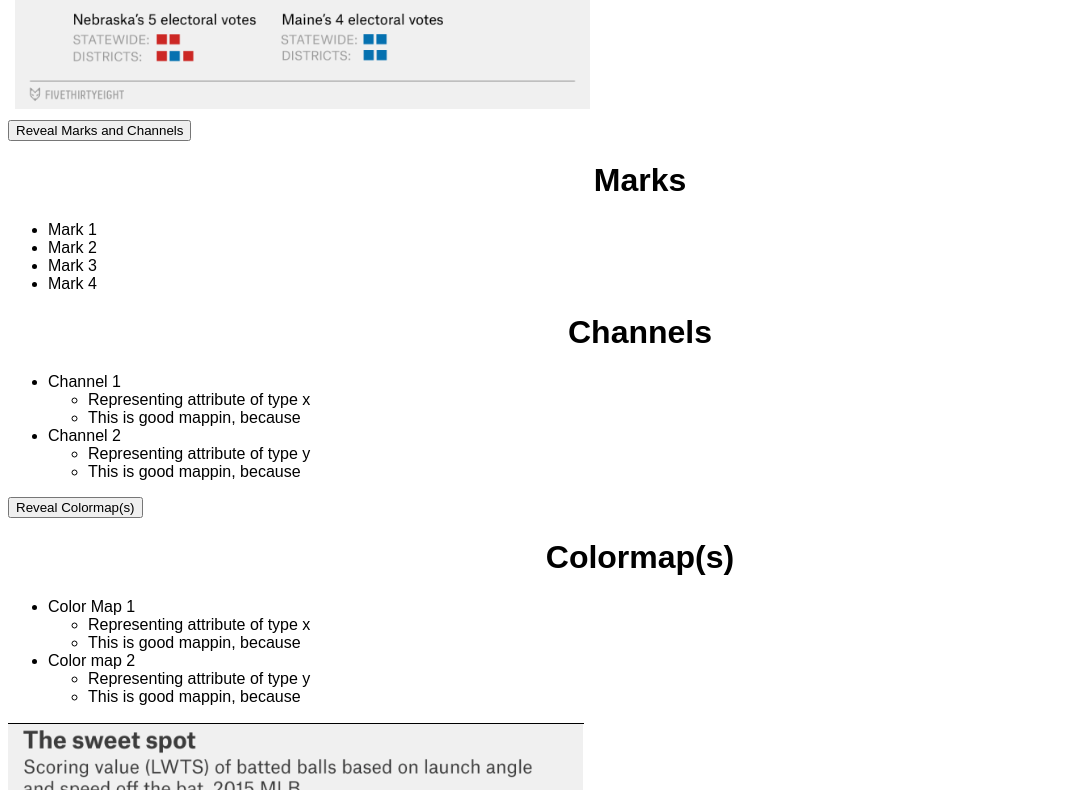
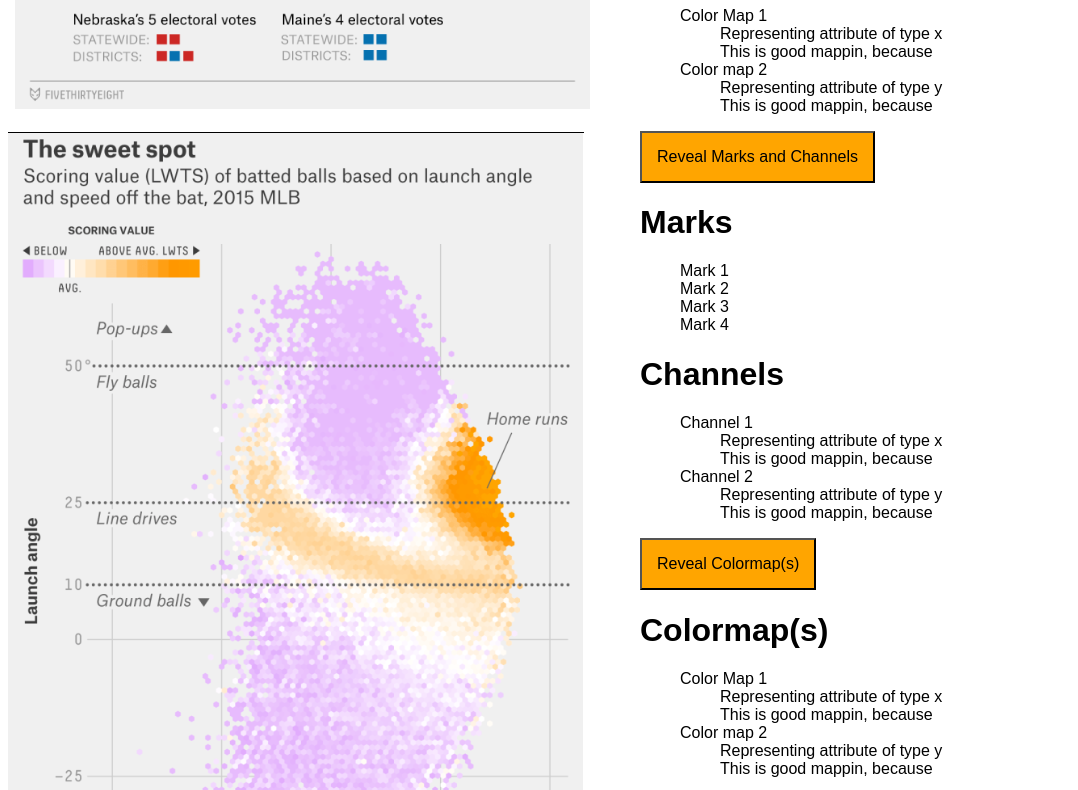
Before and after one commit to DS4200-Sec2-F22/hw-03-bd-es, a plain HTML site: page index.html in a window 1280 px wide. Shown: the part 613-1403 px from the top of the page, without its empty margins (0-1078 px from the left). Drawn offline with Linux system fonts and the light colour scheme.

Commit message:
column class, ul, #header

```diff
--- a/style.css
+++ b/style.css
@@ -6,6 +6,31 @@ h1 {
     text-align: center;
 }
 
-.columns {
+button {
+    background-color: orange;
+    padding: 15px;
+    font-size: 16px;
+    text-align: center;
+}
+
+.collapse {
+    visibility: collapse;
+}
+
+.row {
     display: flex;
 }
+
+.column {
+    flex-direction: column;
+    flex-basis: 100%;
+    flex: 1;
+}
+
+ul {
+    list-style-type: none;
+}
+
+#header {
+    text-align: left;
+}
```
